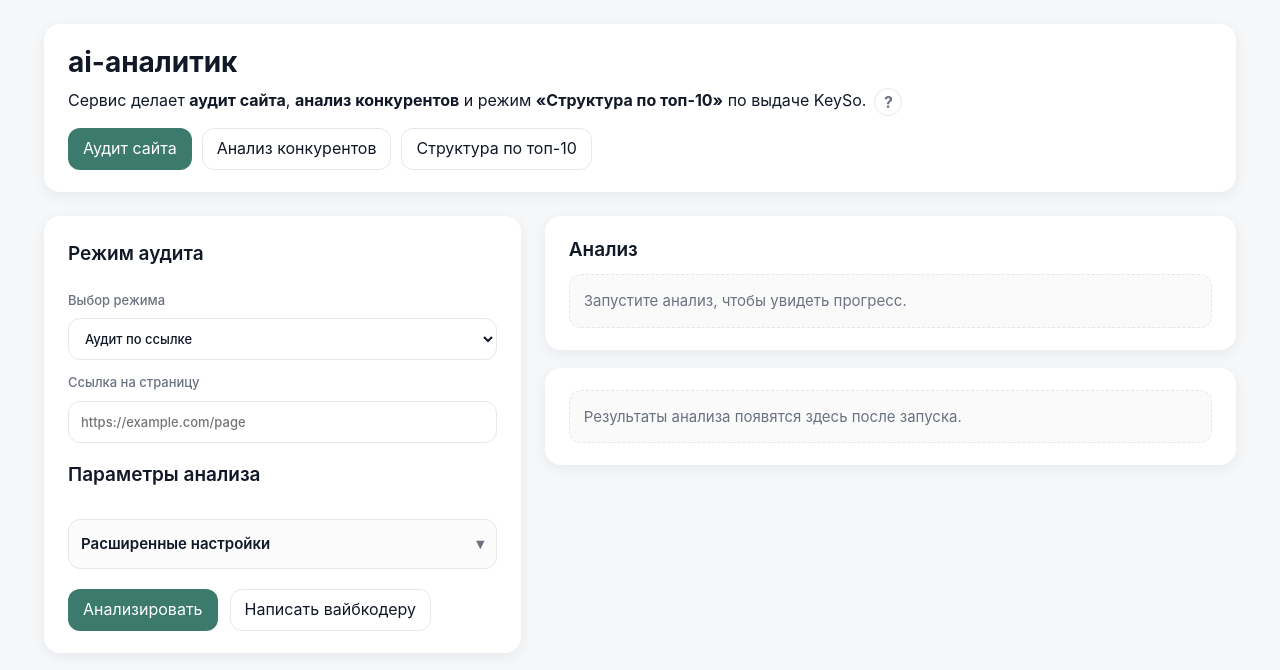
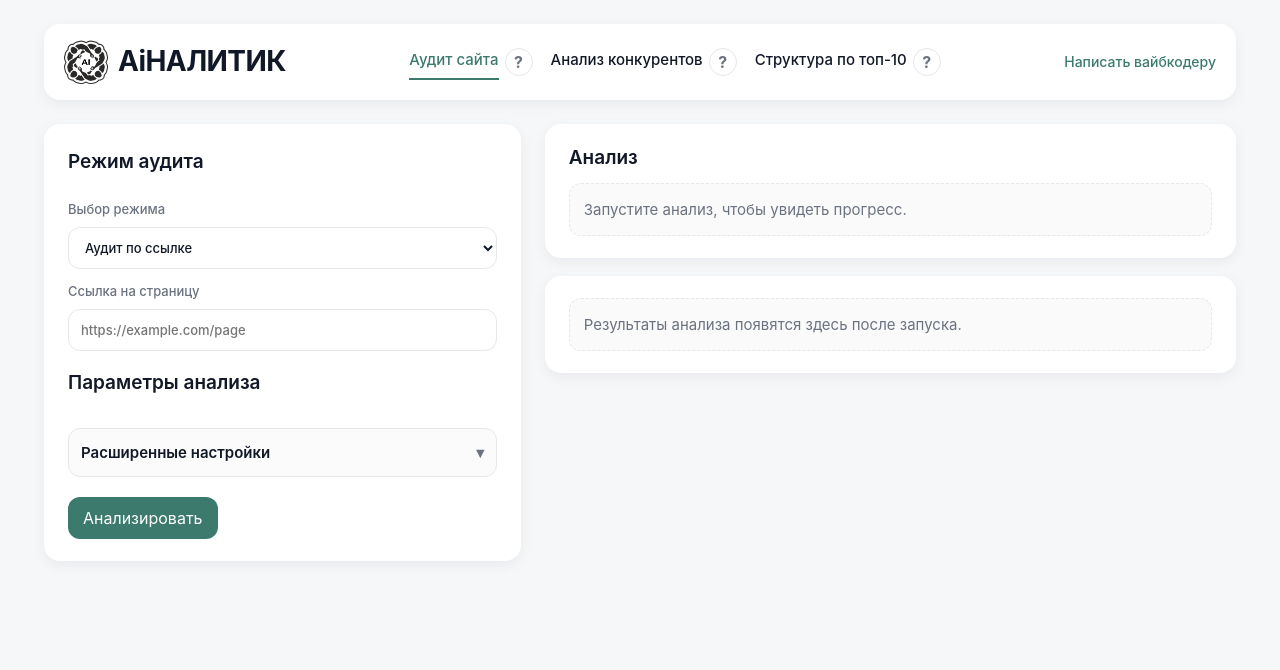
Before and after one commit to sevavsegdakotov/ai-auditor, a FastAPI app: page / in a window 1280 px wide. Shown: the top 670 px of the page. Run offline with FastAPI, Linux system fonts and the light colour scheme.

Commit message:
Refine top bar UI and add tool help popups

```diff
--- a/static/styles.css
+++ b/static/styles.css
@@ -42,15 +42,83 @@ body {
   padding: 22px 24px;
 }
 
-.header-card {
+.app-topbar {
   margin-bottom: 24px;
+  padding: 16px 20px;
+  display: flex;
+  align-items: center;
+  justify-content: space-between;
+  gap: 18px;
 }
 
-h1 {
-  margin: 0 0 8px;
+.logo-link {
+  text-decoration: none;
+  color: var(--text);
   font-size: 28px;
   font-weight: 700;
   line-height: 1.2;
+  letter-spacing: -0.02em;
+  display: inline-flex;
+  align-items: center;
+  gap: 10px;
+}
+
+.logo-link:hover {
+  color: var(--accent);
+}
+
+.brand-logo {
+  width: 44px;
+  height: 44px;
+  object-fit: contain;
+  flex: 0 0 auto;
+}
+
+.tool-nav {
+  display: flex;
+  flex-wrap: wrap;
+  gap: 10px 18px;
+  justify-content: center;
+  flex: 1;
+}
+
+.tool-item {
+  display: inline-flex;
+  align-items: center;
+  gap: 6px;
+}
+
+.tool-link {
+  padding: 4px 0 6px;
+  border-bottom: 2px solid transparent;
+  color: var(--text);
+  text-decoration: none;
+  display: inline-flex;
+  align-items: center;
+  font-size: 15px;
+  font-weight: 500;
+}
+
+.tool-link:hover {
+  color: var(--accent);
+}
+
+.tool-link.active {
+  border-bottom-color: var(--accent);
+  color: var(--accent);
+}
+
+.vibecoder-link {
+  color: var(--accent);
+  text-decoration: none;
+  white-space: nowrap;
+  font-size: 14px;
+  font-weight: 500;
+}
+
+.vibecoder-link:hover {
+  text-decoration: underline;
+  text-underline-offset: 2px;
 }
 
 h2 {
@@ -65,30 +133,6 @@ h3 {
   font-size: 17px;
   font-weight: 600;
   line-height: 1.35;
-}
-
-.header-subtitle {
-  margin: 0;
-  color: var(--text);
-}
-
-.header-subtitle-row {
-  margin-top: 2px;
-  display: flex;
-  align-items: flex-start;
-  gap: 8px;
-}
-
-.header-actions {
-  margin-top: 12px;
-  display: flex;
-  flex-wrap: wrap;
-  gap: 10px;
-}
-
-.header-more {
-  margin: 10px 0 0;
-  color: var(--muted);
 }
 
 .layout-grid {
--- a/templates/index.html
+++ b/templates/index.html
@@ -3,23 +3,31 @@
 <head>
   <meta charset="UTF-8">
   <meta name="viewport" content="width=device-width, initial-scale=1.0">
-  <title>ai-аналитик</title>
+  <title>AiНАЛИТИК</title>
   <link rel="stylesheet" href="/static/styles.css?v={{ asset_version }}">
 </head>
 <body>
   <main class="page">
-    <section class="card header-card">
-      <h1>ai-аналитик</h1>
-      <div class="header-subtitle-row">
-        <p class="header-subtitle">Сервис делает <strong>аудит сайта</strong>, <strong>анализ конкурентов</strong> и режим <strong>«Структура по топ-10»</strong> по выдаче KeySo.</p>
-        <button id="header-more-toggle" class="help-icon-btn" type="button" aria-expanded="false" aria-controls="header-more" title="Подробнее">?</button>
-      </div>
-      <div class="header-actions">
-        <a class="btn-primary" href="/">Аудит сайта</a>
-        <a class="btn-outline" href="/competitors">Анализ конкурентов</a>
-        <a class="btn-outline" href="/top10-structure">Структура по топ-10</a>
-      </div>
-      <p id="header-more" class="header-more hidden">Режим «Аудит сайта» поддерживает быстрый аудит по одной ссылке и полный аудит с Excel-выгрузками Яндекс.Метрики. Режим «Анализ конкурентов» позволяет загрузить сайты и получить разбор по вкладкам. Режим «Структура по топ-10» берет список запросов, получает частотные URL из выдачи через KeySo и строит структуру страницы.</p>
+    <section class="card app-topbar">
+      <a class="logo-link" href="/">
+        <img src="/static/logo.png" alt="" class="brand-logo" onerror="this.style.display='none'">
+        <span>AiНАЛИТИК</span>
+      </a>
+      <nav class="tool-nav" aria-label="Инструменты">
+        <div class="tool-item">
+          <a class="tool-link active" href="/">Аудит сайта</a>
+          <button class="help-icon-btn tool-help-btn" type="button" data-help-title="Аудит сайта" data-help-text="Инструмент для двух сценариев: «Аудит по ссылке» (анализ одной страницы) и «Полный аудит» (анализ выгрузок Метрики + топовых страниц со скриншотами и выводами).">?</button>
+        </div>
+        <div class="tool-item">
+          <a class="tool-link" href="/competitors">Анализ конкурентов</a>
+          <button class="help-icon-btn tool-help-btn" type="button" data-help-title="Анализ конкурентов" data-help-text="Собирает скриншоты и текст страниц конкурентов, затем формирует отдельные вкладки: анализ структуры, анализ смыслов и предложение по структуре.">?</button>
+        </div>
+        <div class="tool-item">
+          <a class="tool-link" href="/top10-structure">Структура по топ-10</a>
+          <button class="help-icon-btn tool-help-btn" type="button" data-help-title="Структура по топ-10" data-help-text="По списку запросов и региону получает top-10 URL из выдачи, анализирует страницы и предлагает оптимальную структуру с учетом частотных блоков.">?</button>
+        </div>
+      </nav>
+      <a class="vibecoder-link" href="https://t.me/sevavsegdakotov" target="_blank" rel="noreferrer">Написать вайбкодеру</a>
     </section>
 
     <section class="layout-grid">
@@ -114,7 +122,6 @@
 
           <div class="actions-row">
             <button id="submit-btn" class="btn-primary" type="submit">Анализировать</button>
-            <a class="btn-outline" href="https://t.me/sevavsegdakotov" target="_blank" rel="noreferrer">Написать вайбкодеру</a>
           </div>
         </form>
       </aside>
@@ -183,6 +190,17 @@
     </section>
   </main>
 
+  <div id="tool-help-modal" class="modal hidden" aria-hidden="true">
+    <div class="modal-card" role="dialog" aria-modal="true" aria-labelledby="tool-help-title">
+      <div class="modal-head">
+        <h3 id="tool-help-title">Описание</h3>
+        <button id="tool-help-close" class="help-icon-btn modal-close" type="button" aria-label="Закрыть">×</button>
+      </div>
+      <p id="tool-help-text" class="modal-text"></p>
+    </div>
+  </div>
+
+  <script src="/static/topbar-help.js?v={{ asset_version }}" defer></script>
   <script src="/static/app.js?v={{ asset_version }}" defer></script>
 </body>
 </html>
```
Also changed, not shown: other parts of static/styles.css (+55 -7 lines), static/topbar-help.js (added, +41 -0 lines), templates/competitors.html (+32 -13 lines), templates/top10_structure.html (+32 -13 lines), static/logo.png (added).
